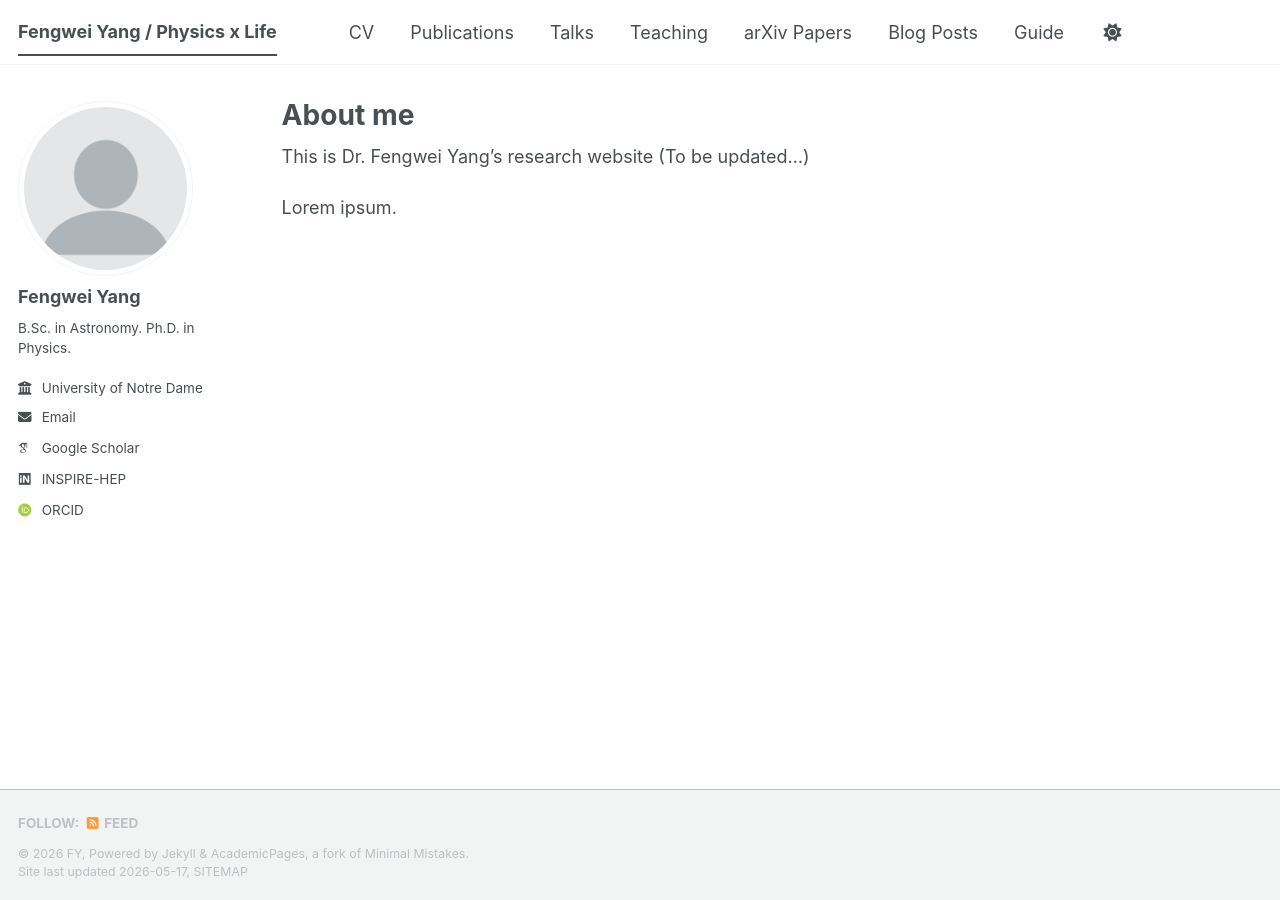
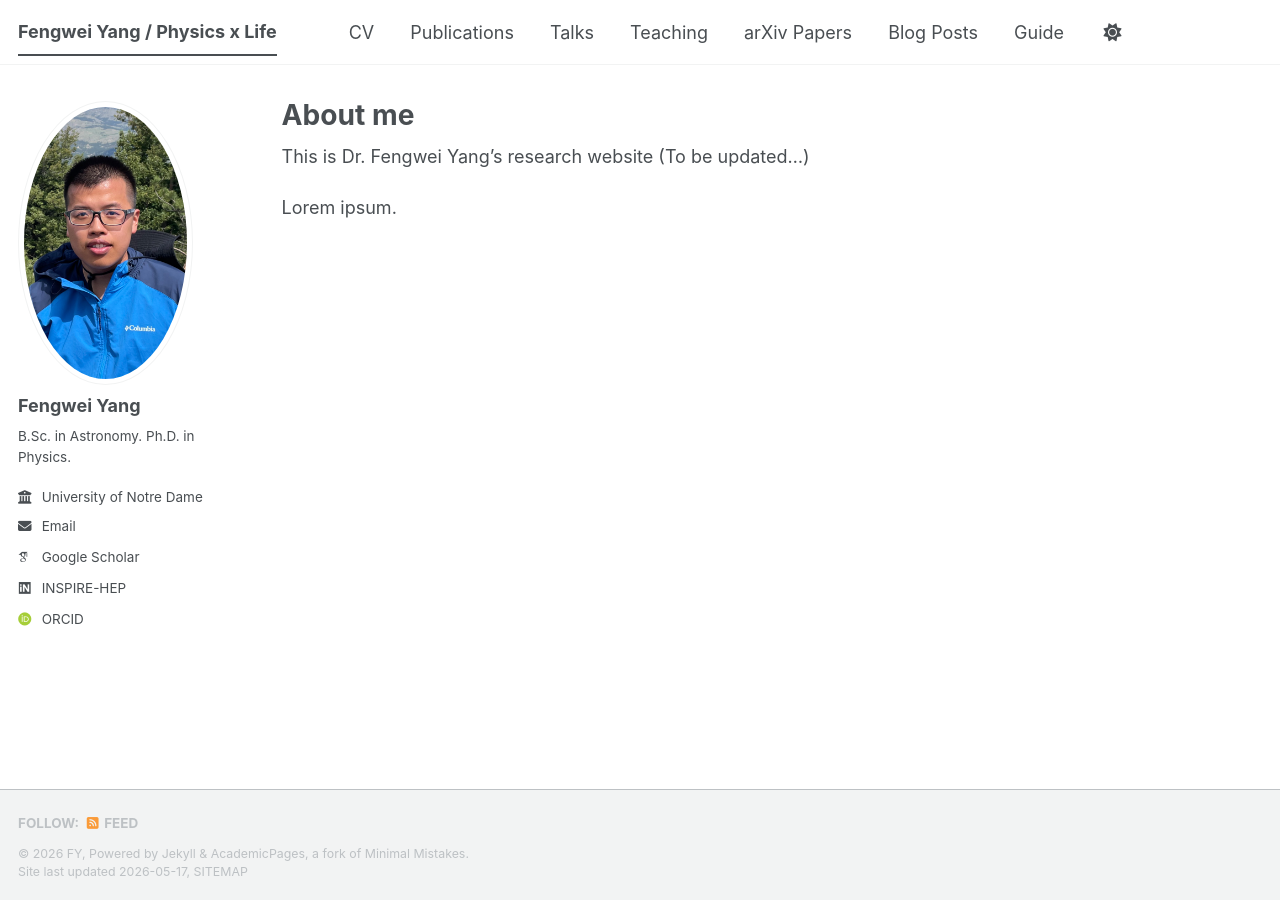
Before and after one commit to F-W-Yang/F-W-Yang.github.io, a Jekyll site: the page built from _pages/about.md, in a window 1280 px wide. Built offline with Jekyll 4.4.1, drawn with Linux system fonts in a browser that asks for light colours; some web fonts are replaced; a script bundle is joined from its source files by our own code; library files that are not in the unit come from our copies.

Commit message:
Update author avatar image in config file

```diff
--- a/_config.yml
+++ b/_config.yml
@@ -23,7 +23,7 @@ repository               : "F-W-Yang/F-W-Yang.github.io"
 #               Additional customization can be done by editing /_includes/author-profile.html
 author:
   # Biographic information
-  avatar           : "profile.png"
+  avatar           : "image1.png"
   name             : "Fengwei Yang"
   pronouns         : # example: "she/her"
   bio              : "B.Sc. in Astronomy. Ph.D. in Physics."
```
